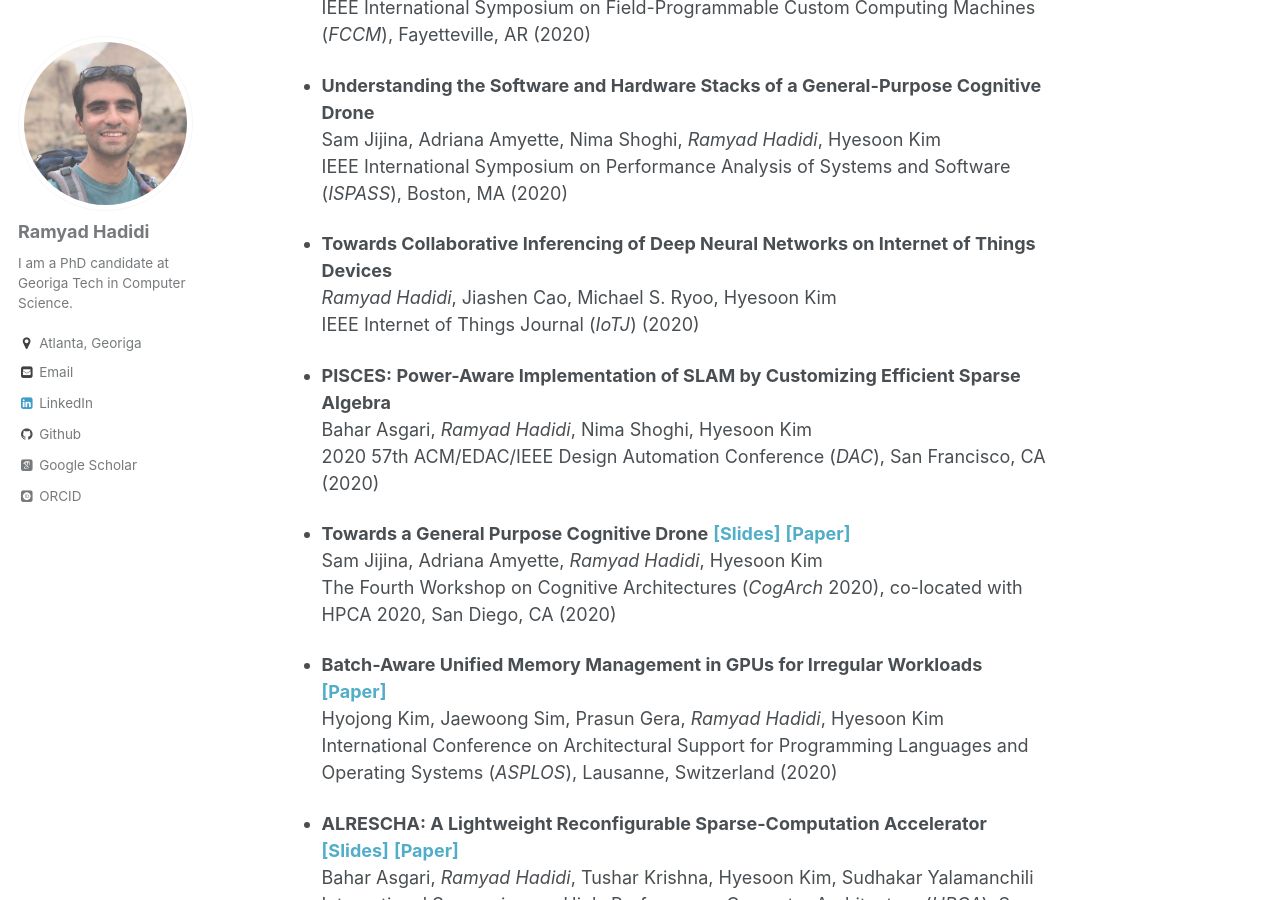
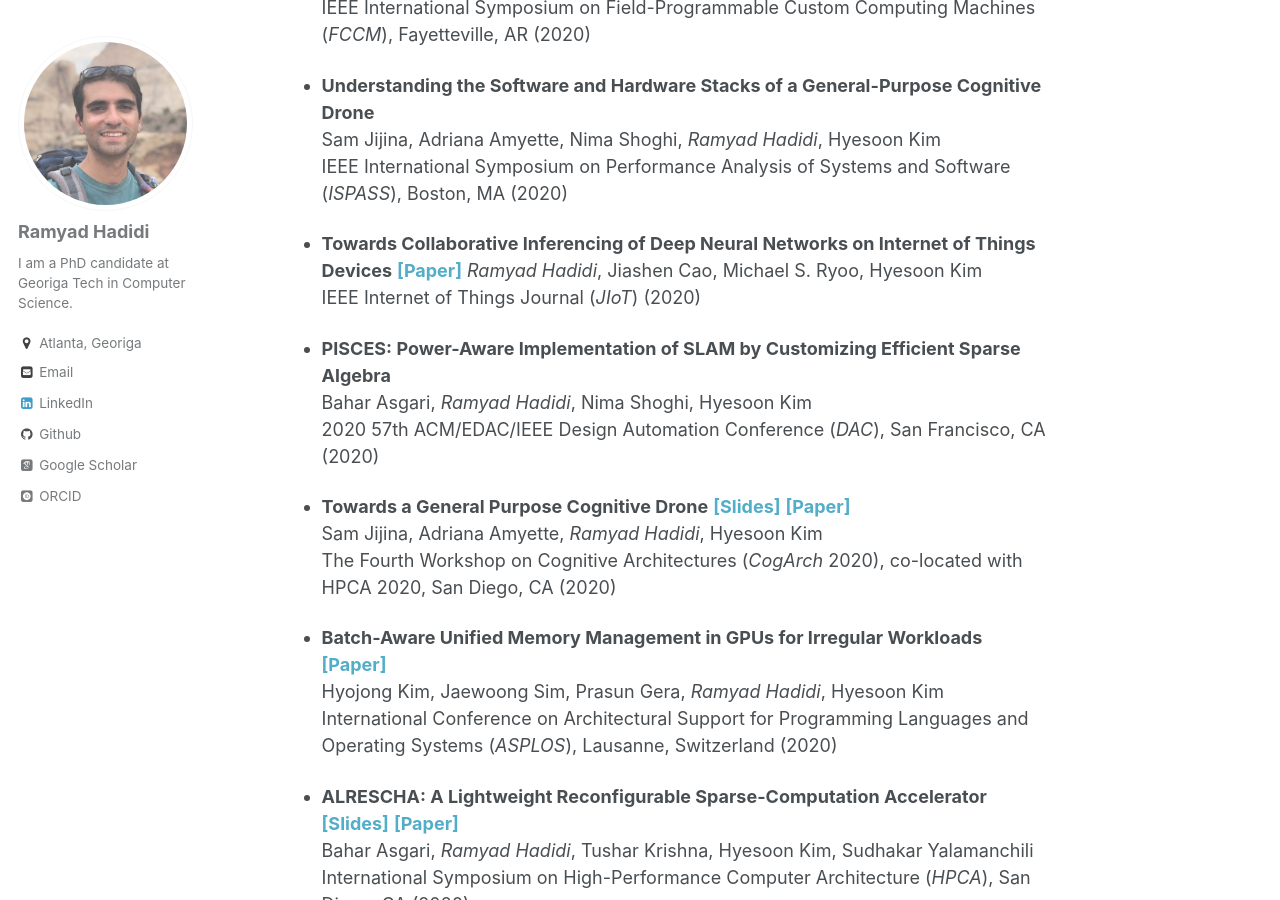
Before and after one commit to ramyadhadidi/ramyadhadidi.github.io, a Jekyll site: the page built from _pages/publications.md, in a window 1280 px wide and 900 px high, scrolled down 349 px. Built offline with Jekyll 4.4.1, drawn with Linux system fonts in a browser that asks for light colours; some web fonts are replaced.

Commit message:
update jiot

```diff
--- a/_pages/publications.md
+++ b/_pages/publications.md
@@ -13,8 +13,9 @@ author_profile: true
     IEEE International Symposium on Performance Analysis of Systems and Software (_ISPASS_), Boston, MA (2020)
 
   * __Towards Collaborative Inferencing of Deep Neural Networks on Internet of Things Devices__
+    [__[Paper]__](https://ieeexplore.ieee.org/document/8985265/)
     _Ramyad Hadidi_, Jiashen Cao, Michael S. Ryoo, Hyesoon Kim
-    IEEE Internet of Things Journal (_IoTJ_) (2020)
+    IEEE Internet of Things Journal (_JIoT_) (2020)
 
   * __PISCES: Power-Aware Implementation of SLAM by Customizing Efficient Sparse Algebra__
     Bahar Asgari, _Ramyad Hadidi_, Nima Shoghi, Hyesoon Kim
```
